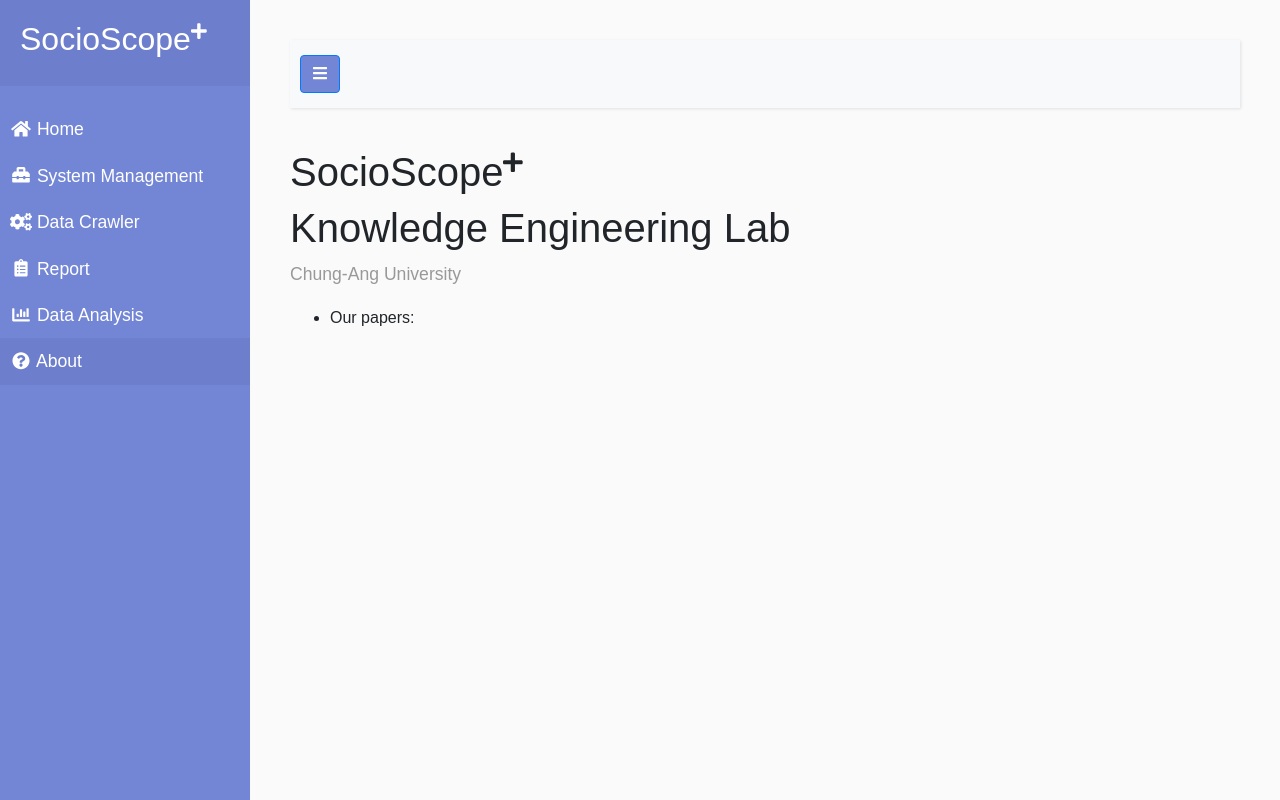
After one commit to vudangthinh/sociopedia, a Django app: page /about in a window 1280 px wide. The commit adds this page. Run offline with Django 3.2, Linux system fonts and the light colour scheme; some libraries are stand-ins or nearby versions.

Commit message:
change UI

```diff
--- /dev/null
+++ b/event_detection/templates/about.html
@@ -0,0 +1,25 @@
+{% extends 'base.html' %}
+
+{% block content %}
+
+    <div class="row">
+        <div class="col-md-12">
+            <h1>SocioScope<sup><i class="fas fa-plus fa-xs"></i></sup></i></h1>
+        </div>
+    </div>
+    <div class="row">
+        <div class="col-md-12">
+            <h1>Knowledge Engineering Lab</h1>
+        </div>
+    </div>
+
+    <div class="row">
+        <div class="col-md-12">
+            <p>Chung-Ang University</p>
+            <ul>
+                <li>Our papers:</li>
+            </ul>
+        </div>
+    </div>
+
+{% endblock %}
--- a/event_detection/templates/base.html
+++ b/event_detection/templates/base.html
@@ -28,10 +28,6 @@
         crossorigin="anonymous"></script>
 
 
-    <!-- Bootstrap JS -->
-    <script src="https://stackpath.bootstrapcdn.com/bootstrap/4.5.0/js/bootstrap.min.js"
-        integrity="sha384-OgVRvuATP1z7JjHLkuOU7Xw704+h835Lr+6QL9UvYjZE3Ipu6Tp75j7Bh/kR0JKI"
-        crossorigin="anonymous"></script>
     <!-- jQuery CDN - Slim version (=without AJAX) -->
     <script src="https://code.jquery.com/jquery-3.5.1.slim.min.js"
         integrity="sha384-DfXdz2htPH0lsSSs5nCTpuj/zy4C+OGpamoFVy38MVBnE+IbbVYUew+OrCXaRkfj"
@@ -40,12 +36,16 @@
     <script src="https://cdn.jsdelivr.net/npm/popper.js@1.16.0/dist/umd/popper.min.js"
         integrity="sha384-Q6E9RHvbIyZFJoft+2mJbHaEWldlvI9IOYy5n3zV9zzTtmI3UksdQRVvoxMfooAo"
         crossorigin="anonymous"></script>
+    <!-- Bootstrap JS -->
+    <script src="https://stackpath.bootstrapcdn.com/bootstrap/4.5.0/js/bootstrap.min.js"
+        integrity="sha384-OgVRvuATP1z7JjHLkuOU7Xw704+h835Lr+6QL9UvYjZE3Ipu6Tp75j7Bh/kR0JKI"
+        crossorigin="anonymous"></script>
     <!-- jQuery Custom Scroller CDN -->
     <script
         src="https://cdnjs.cloudflare.com/ajax/libs/malihu-custom-scrollbar-plugin/3.1.5/jquery.mCustomScrollbar.concat.min.js"></script>
     <!-- Custom JS -->
     <script src="{% static 'event_detection/main.js' %}"></script>
-
+    <!-- Plotly JS -->
     <script src="https://cdn.plot.ly/plotly-latest.min.js"></script>
 
 </head>
@@ -89,8 +89,8 @@
                         Data Analysis
                     </a>
                 </li>
-                <li>
-                    <a href="#">
+                <li {% if title == "about" %} class="active" {% endif %}>
+                    <a href="{% url 'about'%}">
                         <i class="fas fa-question-circle fa-fw"></i>
                         About
                     </a>
--- a/event_detection/urls.py
+++ b/event_detection/urls.py
@@ -5,4 +5,5 @@
     path('', views.search, name='search'),
     path('update_search_result', views.update_search_result, name='update_search_result'),
     path('system_management', views.system_management, name='system_management'),
+    path('about', views.about, name='about'),
 ]
--- a/event_detection/views.py
+++ b/event_detection/views.py
@@ -8,6 +8,8 @@
 from django.core.serializers.json import DjangoJSONEncoder
 from plotly.offline import plot
 import plotly.graph_objs as go
+import collections
+from datetime import datetime
 
 # Create your views here.
 
@@ -26,11 +28,50 @@
             # tweet_texts = []
             # for tweet in tweets:
             #     tweet_texts.append(tweet.text)
-            x_data = [0,1,2,3]
-            y_data = [x**2 for x in x_data]
-            plot_div = plot([go.Bar(x=x_data, y=y_data, name='Tweets Distribution')],
-                                output_type='div', include_plotlyjs=False,
-                                show_link=False, link_text="")
+
+            result = Tweet.objects.filter(text__contains=post.keyword).order_by('created_at')
+            first_tweet = result.first()
+            first_time = first_tweet.created_at.timestamp()
+            last_tweet = result.last()
+            last_time = last_tweet.created_at.timestamp()
+
+            denominator = 60
+            time_range = int((last_time - first_time) / denominator)
+            x_data = [i for i in range(time_range)]
+
+            counter = collections.Counter()
+            for tweet in result.iterator():
+                date_time = tweet.created_at.timestamp()
+                counter.update([int((date_time - first_time) / denominator)])
+
+            y_data = []
+            x_data_date = []
+            for x in x_data:
+                date = datetime.fromtimestamp(x * denominator + first_time)
+                x_data_date.append(date)
+                if x in counter:
+                    y_data.append(counter[x])
+                else:
+                    y_data.append(0)
+
+            fig = go.Figure()
+            bar = go.Bar(x=x_data_date, y=y_data)
+            fig.add_trace(bar)
+            fig.update_layout(
+                xaxis=dict(
+                    title='Time',
+                    type='date'
+                ),
+                yaxis=dict(
+                    title='Number of tweets'
+                ),
+                title='Tweets Distribution'
+            )
+            plot_div = plot(fig,
+                            output_type='div',
+                            include_plotlyjs=False,
+                            show_link=False,
+                            link_text="")
 
             return render(request, 'keyword_search.html', {'title': 'search', 'form': form, 'plot_div': plot_div})
     else:
@@ -54,3 +95,6 @@
 
 def system_management(request):
     return render(request, 'base.html', {'title': 'system_management'})
+
+def about(request):
+    return render(request, 'about.html', {'title': 'about'})
```
Also changed, not shown: event_detection/templates/keyword_search.html (+10 -5 lines), event_detection/twitter_utils/twitter_import.py (+13 -5 lines), event_detection/migrations/0001_initial.py, 1 other file.
